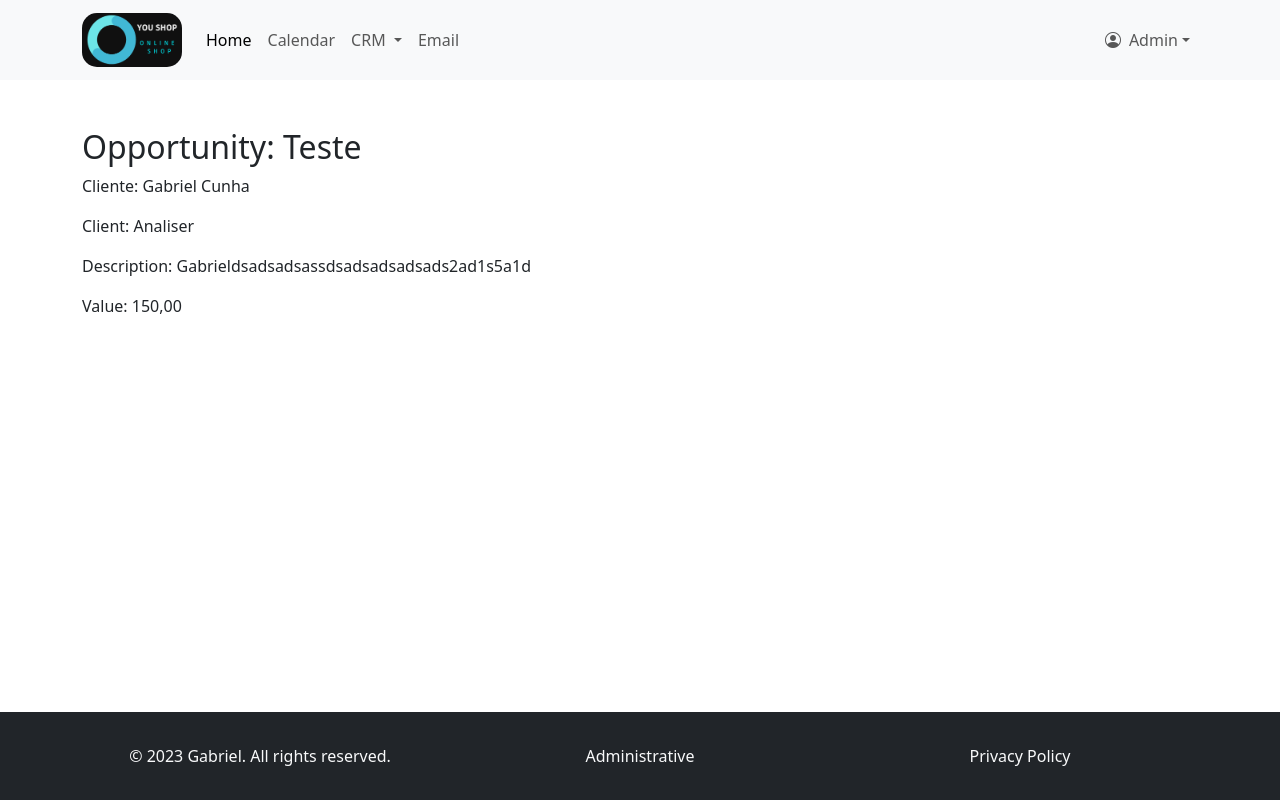
After one commit to GabrielVasconceloss/crm, a Django app: page /crm/opportunity/2/ in a window 1280 px wide. The commit adds this page. Run offline with Django 4.2, Linux system fonts and the light colour scheme; a user stored in the database is signed in; data comes from the database, SQL or seed files in the repository; some libraries are stand-ins or nearby versions.

Commit message:
Crete Opportunity detail

```diff
--- a/crm/urls.py
+++ b/crm/urls.py
@@ -13,4 +13,5 @@ urlpatterns = [
     path('opportunity-list/', views.opportunity_list, name='opportunity_list'),
     path('add-opportunity/<int:customer_id>/', views.add_opportunity, name='add_opportunity'),
     path('customer-kanban/', views.opportunity_kanban, name='opportunity_kanban'),
+    path('opportunity/<int:opportunity_id>/', views.opportunity, name='opportunity'),
 ]
--- a/crm/views.py
+++ b/crm/views.py
@@ -119,3 +119,8 @@ def opportunity_kanban(request):
     else:
         form = StatusForm()
     return render(request, 'opportunity_kanban.html', {'status_list': status_list, 'opportunities_list': opportunities_list, 'form': form})
+
+@login_required
+def opportunity(request, opportunity_id):
+    opportunity = get_object_or_404(Opportunity, id=opportunity_id)
+    return render(request, 'opportunity.html', {'opportunity': opportunity})
--- a/static/css/style.css
+++ b/static/css/style.css
@@ -41,6 +41,8 @@
   border-radius: 4px;
 }
 
+
+
 .column-title h5{
   color: #000000;
 }
@@ -48,6 +50,10 @@
 .column-btn{
   font-size: 1.2rem;
   color: #6c757d;
+}
+
+.text-decoration-none{
+    text-decoration: none;
 }
 
 .column-card{
@@ -58,6 +64,7 @@
   border: #1a1d20 solid 1px;
   cursor: pointer;
   background: #ffffff;
+  color: #000000;
 }
 
 .column-card-span{
--- a/templates/flow.html
+++ b/templates/flow.html
@@ -18,19 +18,18 @@
                         <h5 style="color: {{ Status.text_color }}">{{ Status.title }}</h5>
                         <a href="#"><i class="bi bi-three-dots m-2 column-btn" aria-hidden="true"></i></a>
                     </div>
+                    <div class="column-body">
                         {% for opportunity in opportunities_list %}
                             {% if opportunity.status == Status %}
-                            <div class="column-body">
                                     <div class="column-card">
                                         <strong>{{ opportunity.opportunity_name }}</strong><br>
                                         <div class="column-card-span">
                                             <span>{{ opportunity.customer.first_name }} {{ opportunity.customer.last_name }}</span>
                                         </div>
                                     </div>
-
-                            </div>
                             {% endif %}
                         {% endfor %}
+                    </div>
                 </div>
             {% endfor %}
         </div>
--- a/templates/index.html
+++ b/templates/index.html
@@ -1,6 +1,6 @@
 {% load static %}
 
-<!DOCTYPE html>
+
 <html class="h-100" lang="pt-br">
 <head>
         <meta charset="utf-8">
--- /dev/null
+++ b/templates/opportunity.html
@@ -0,0 +1,17 @@
+{% extends 'index.html' %}
+
+{% block title %}
+    <title>Gabriel - Flow</title>
+{% endblock %}
+
+{% block cont %}
+    <div class="container mt-5">
+        <h2>Opportunity: {{ opportunity.opportunity_name }}</h2>
+        <p>Cliente: {{ opportunity.customer.first_name }} {{ opportunity.customer.last_name }}</p>
+        <p>Client: {{ opportunity.status.title }}</p>
+        <p>Description: {{ opportunity.opportunity_description }}</p>
+        <p>Value: {{ opportunity.amount }}</p>
+        <!-- Adicione outros detalhes conforme necessário -->
+    </div>
+
+{% endblock %}
```
Also changed, not shown: templates/opportunity_kanban.html (+5 -4 lines). Lines whose indentation alone changed are shown as unchanged.
